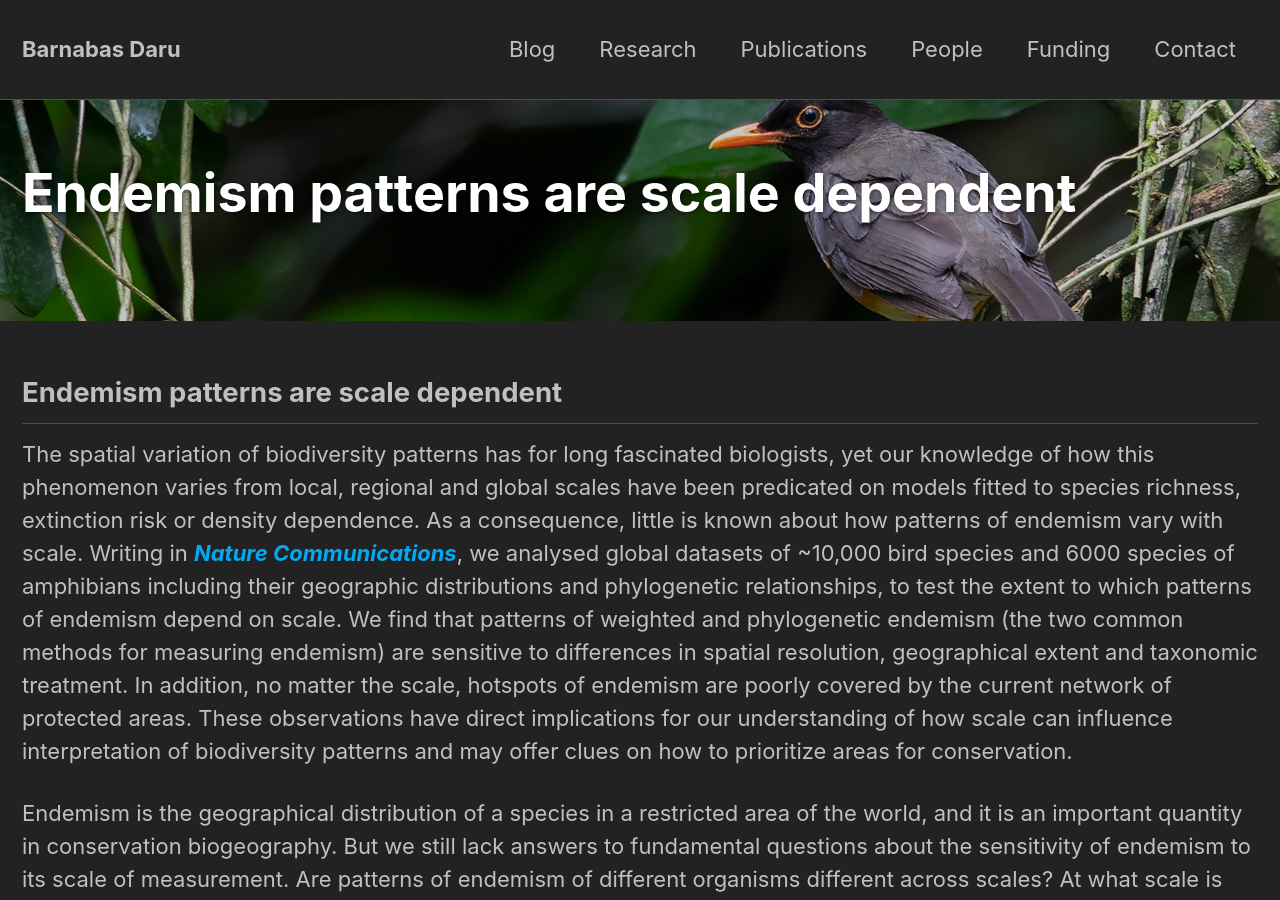
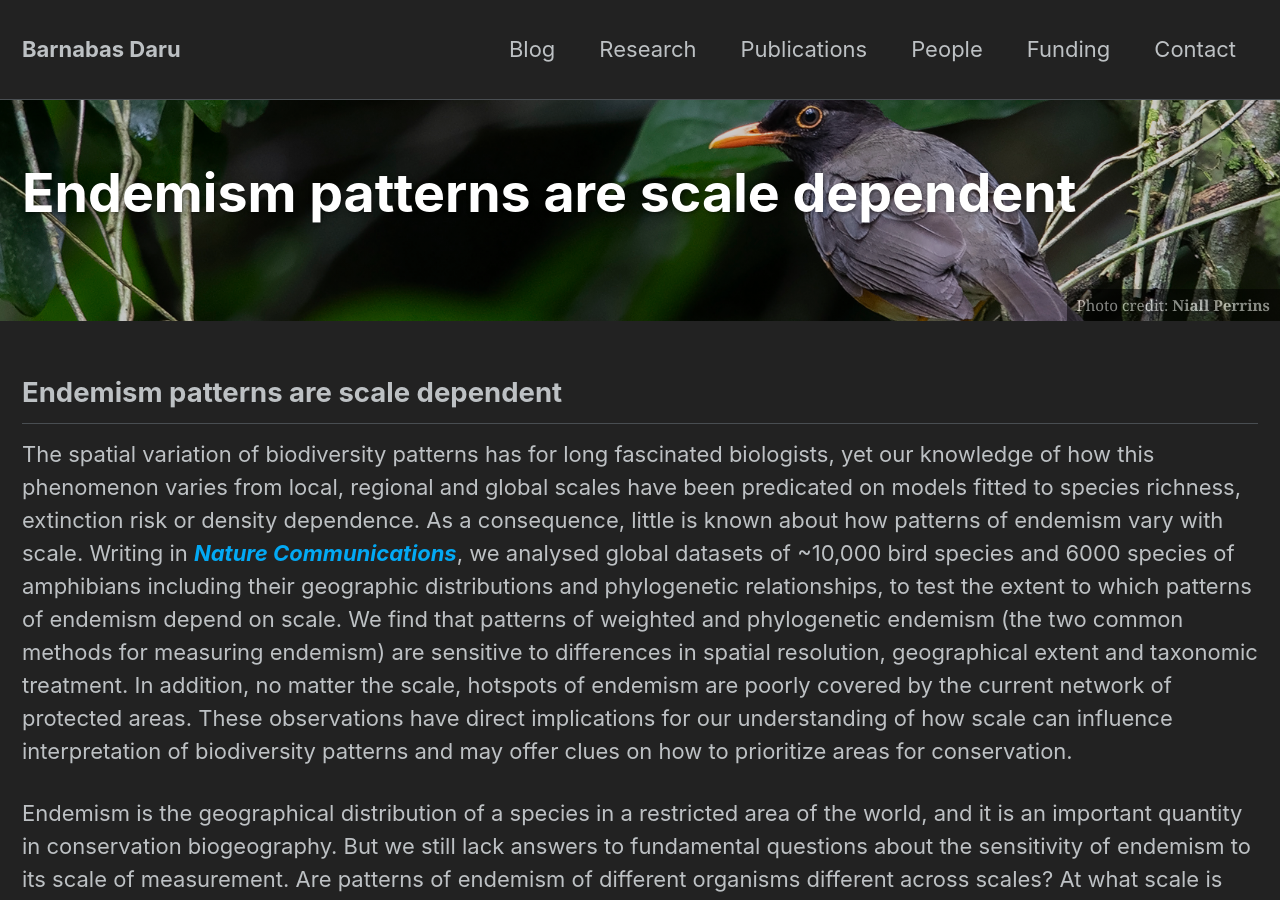
Before and after one commit to darunabas/darulab.github.io, a Jekyll site: the page built from _posts/2020-11-20-Endemism-Scale-Dependent.md, in a window 1280 px wide and 900 px high. Built offline with Jekyll 4.4.1, drawn with Linux system fonts in a browser that asks for light colours; nearby versions of some CDN libraries.

Commit message:
Update 2020-11-20-Endemism-Scale-Dependent.md

```diff
--- a/_posts/2020-11-20-Endemism-Scale-Dependent.md
+++ b/_posts/2020-11-20-Endemism-Scale-Dependent.md
@@ -11,6 +11,7 @@ categories:
 header:
   overlay_image: /assets/images/taita-thrush.jpg
   overlay_filter: 0.2
+  caption: "Photo credit: [**Niall Perrins**](http://www.niall.co.za/)"
 excerpt: ""
 tags:
   - link
```
